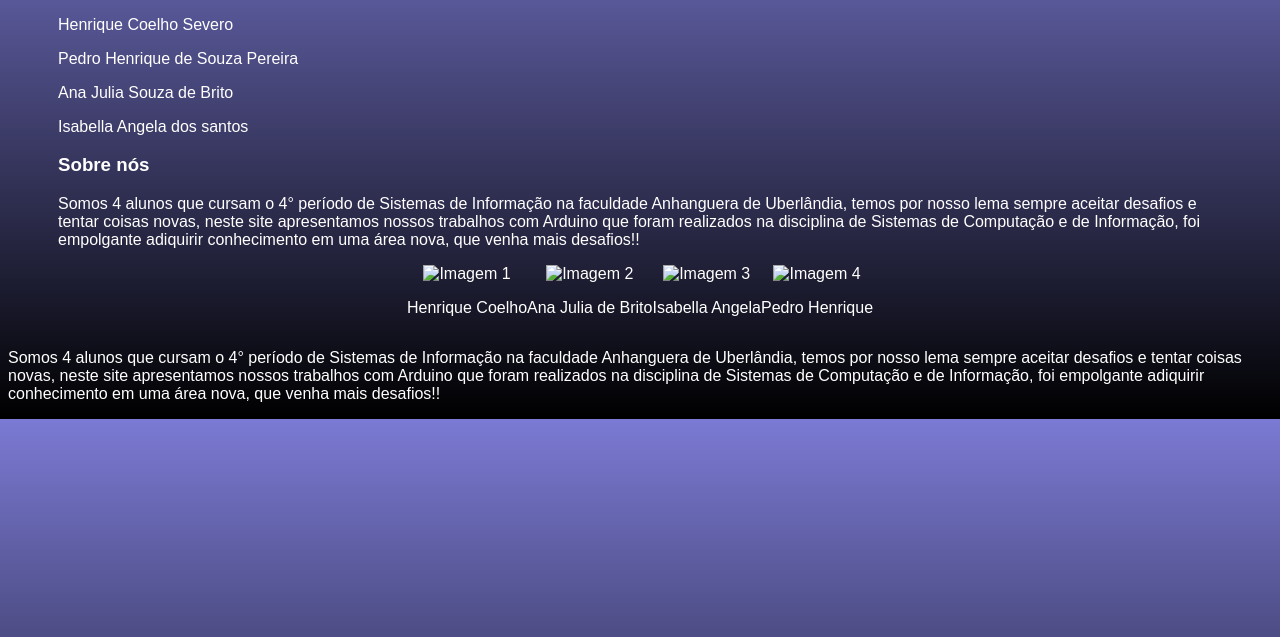
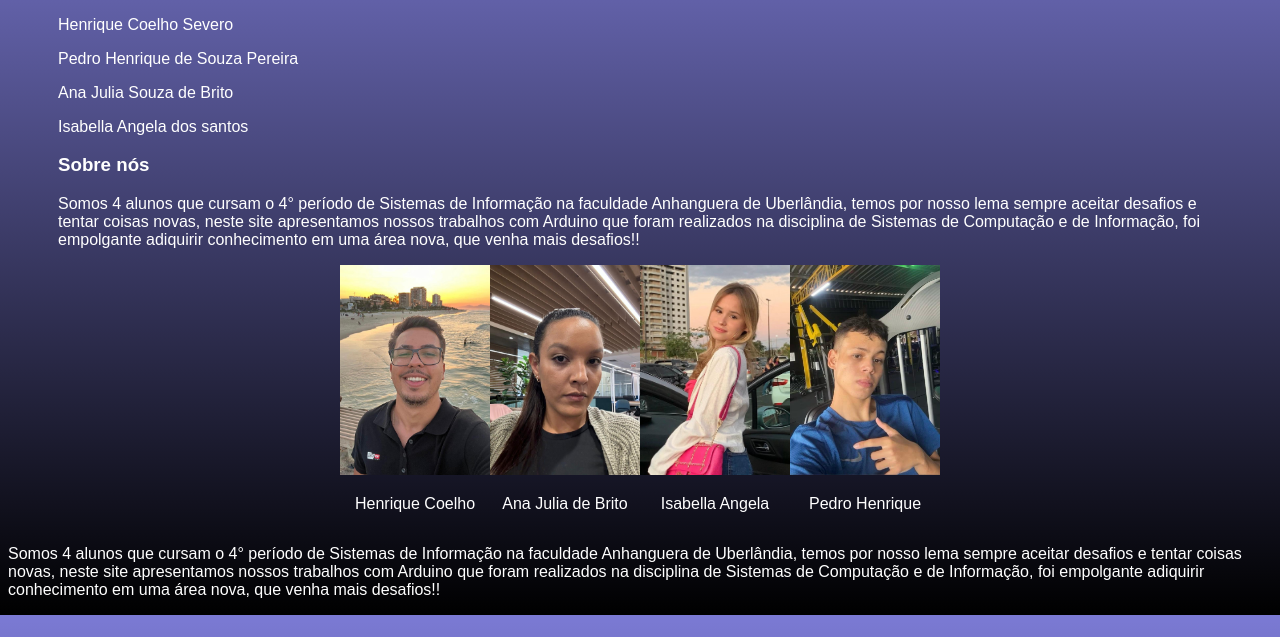
Before and after one commit to HcoelhoSev/site-trabalho-arduino3.0, a plain HTML site: page index.html in a window 1280 px wide. Shown: the part 163-800 px from the top of the page. Drawn offline with Linux system fonts and the light colour scheme.

Commit message:
corrigindo problema de caminho

```diff
--- a/index.html
+++ b/index.html
@@ -75,19 +75,19 @@
     </div>
     <div class="imagem-containerr">
         <A>
-            <img src="./img/henrique2.jpeg" alt="Imagem 1" class="imagem1">
+            <img src="./henrique2.jpeg" alt="Imagem 1" class="imagem1">
             <p>Henrique Coelho</p>
         </A>
         <A>
-            <img src="./img/ana2.jpeg" alt="Imagem 2" class="imagem2">
+            <img src="./ana2.jpeg" alt="Imagem 2" class="imagem2">
             <p>Ana Julia de Brito</p>
         </A>
         <A>
-            <img src="./img/isa2.jpeg" alt="Imagem 3" class="imagem3">
+            <img src="./isa2.jpeg" alt="Imagem 3" class="imagem3">
             <p>Isabella Angela</p>
         </A>
         <A>
-            <img src="./img/pedro2.jpeg" alt="Imagem 4" class="imagem4">
+            <img src="./pedro2.jpeg" alt="Imagem 4" class="imagem4">
             <p>Pedro Henrique</p>
         </A>
     </div>
```
